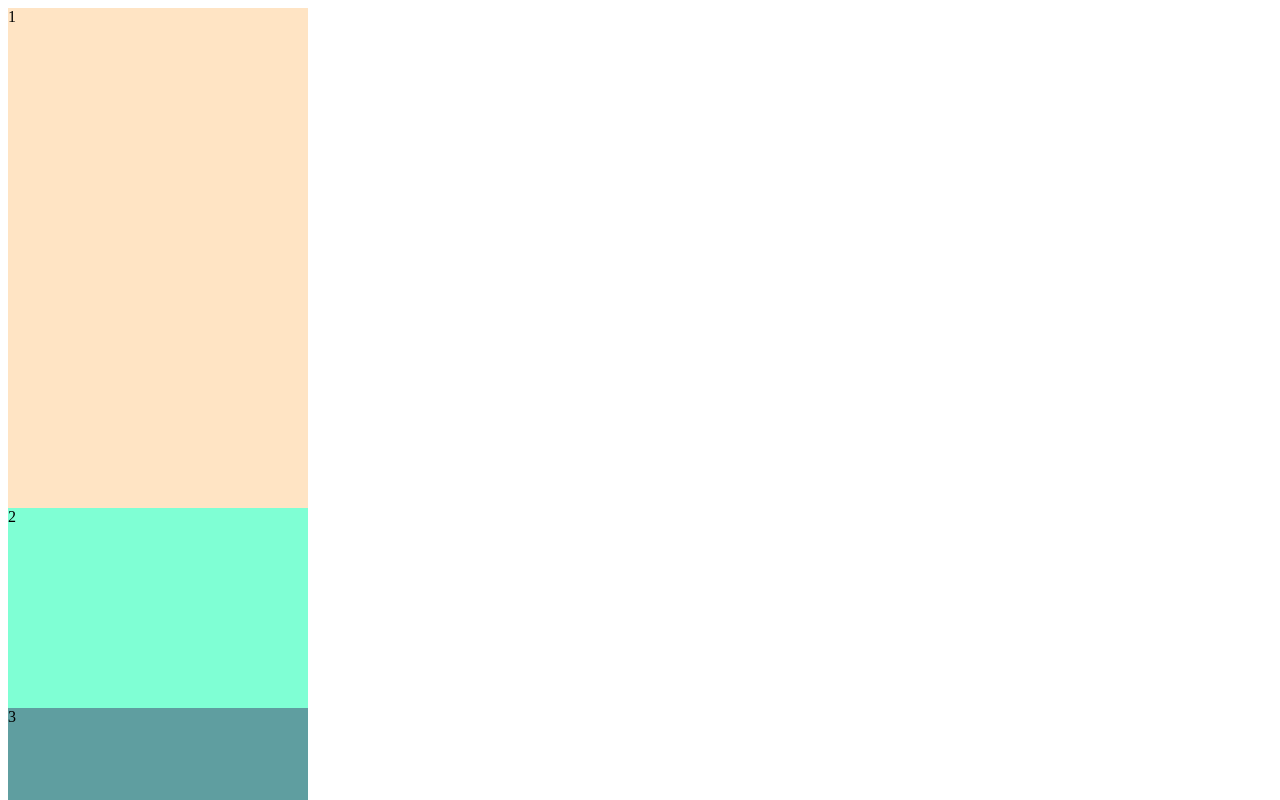
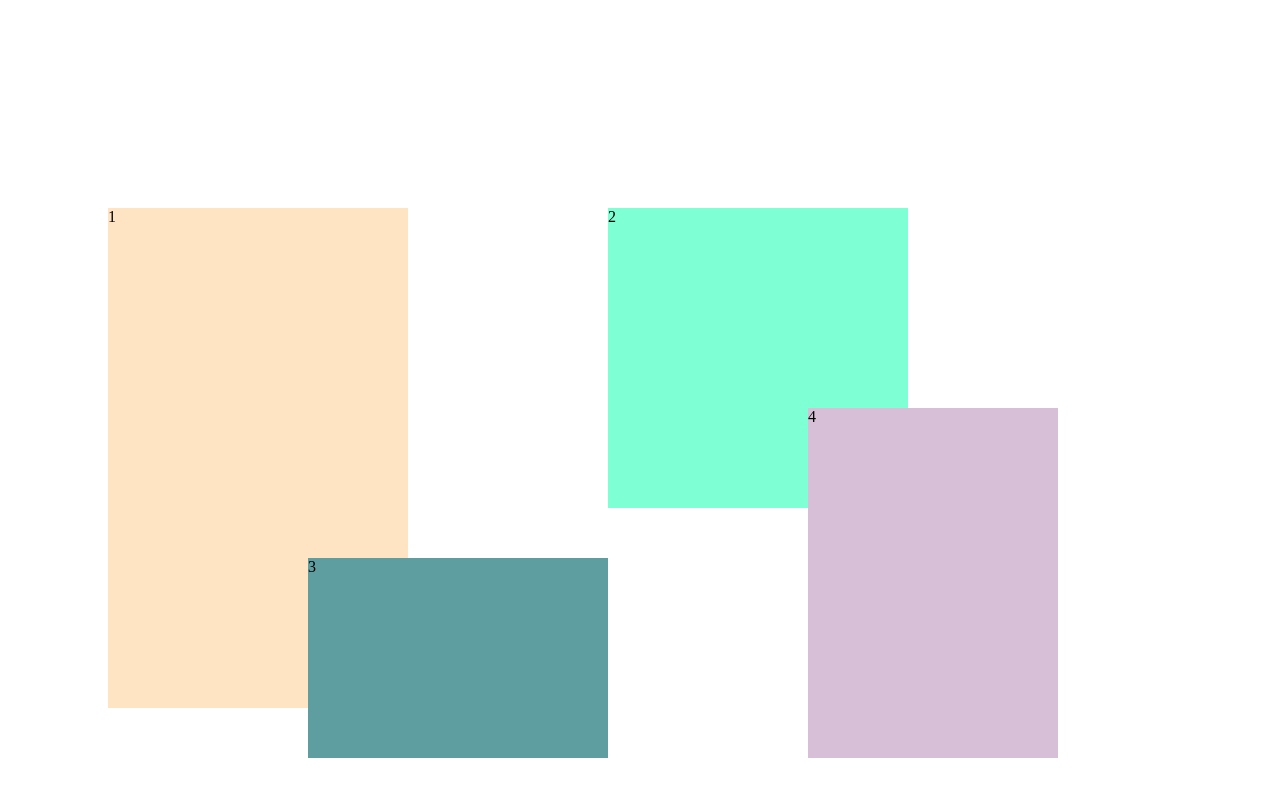
Before and after one commit to jiny43/20230216, a plain HTML site: page index.html in a window 1280 px wide. Shown: the top 800 px of the page. Drawn offline with Linux system fonts and the light colour scheme.

Commit message:
position

```diff
--- a/index.html
+++ b/index.html
@@ -13,28 +13,44 @@
     height: 1200px;
   }
 
+  div {
+    display: flex;
+    flex-direction: row;
+    position: absolute;
+  }
+
   body>div :nth-child(1) {
     width: 300px;
     height: 500px;
-    background-color: bisque
+    background-color: bisque;
+    position: absolute;
+    left: 100px;
+    top: 200px;
   }
 
-  body> div > div:nth-child(2) {
+  body>div>div:nth-child(2) {
+    width: 300px;
+    height: 300px;
+    background-color: aquamarine;
+    position: absolute;
+    top: 200px;
+    left: 600px;
+  }
+
+  body>div>div:nth-child(3) {
     width: 300px;
     height: 200px;
-    background-color: aquamarine;
+    background-color: cadetblue;
+    top :550px;
+    left: 300px;
   }
 
-  body> div > div:nth-child(3) {
-    width: 300px;
-    height: 100px;
-    background-color: cadetblue;
-  }
-
-  body>div> div:nth-child(4) {
-    width: 200px;
-    height: 400px;
+  body>div>div:nth-child(4) {
+    width: 250px;
+    height: 350px;
     background-color: thistle;
+    top : 400px;
+    left : 800px;
   }
 </style>
 
```
